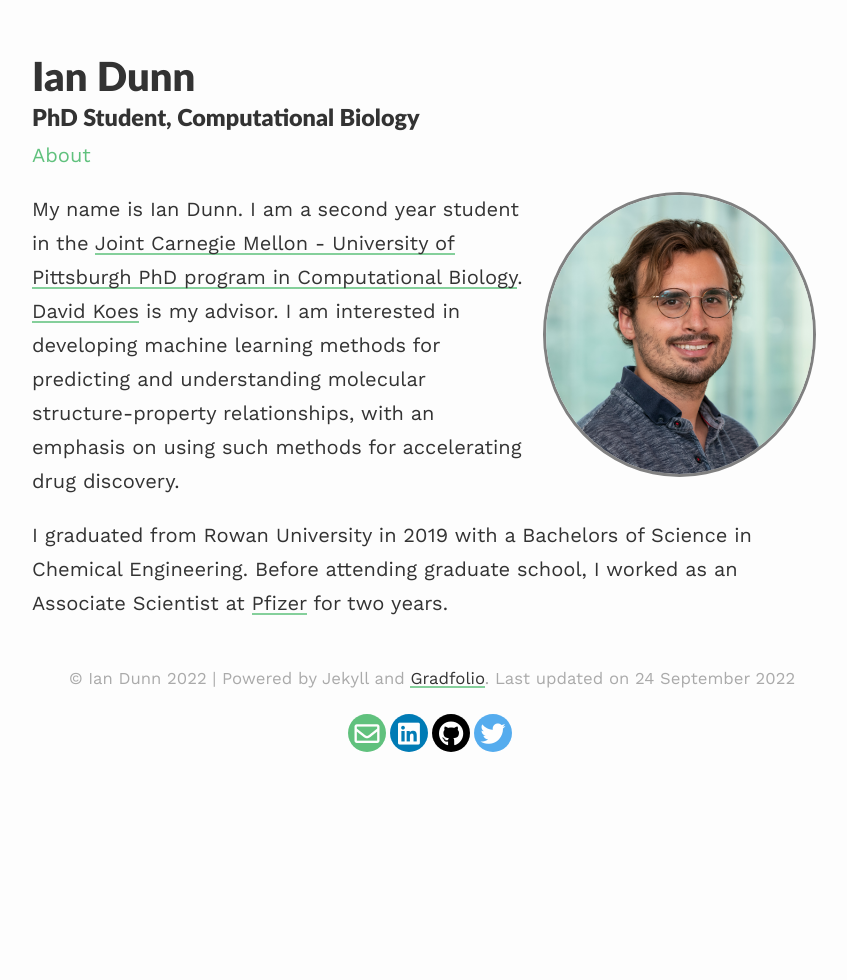
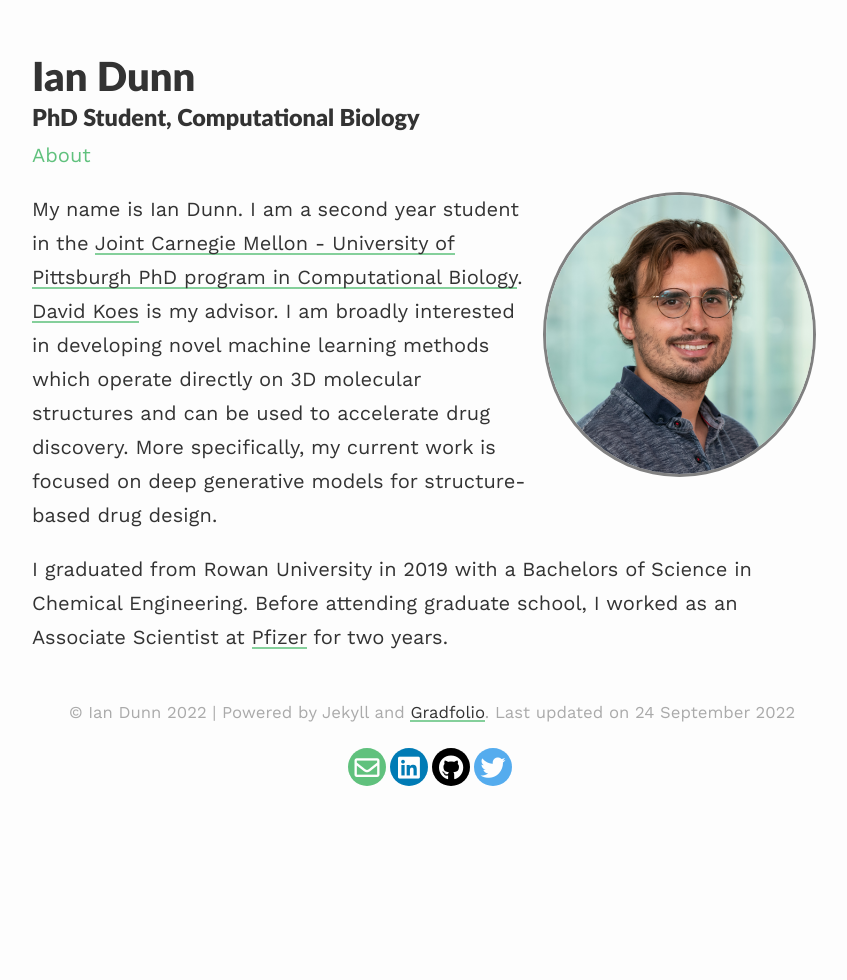
Before and after one commit to Dunni3/dunni3.github.io, a Jekyll site: the page built from index.md, in a window 1280 px wide. Shown: the whole page, without its empty margins (208-1055 px from the left). Built offline with Jekyll 4.4.1, drawn with Linux system fonts in a browser that asks for light colours; nearby versions of some CDN libraries.

Commit message:
updated research description

```diff
--- a/index.md
+++ b/index.md
@@ -7,6 +7,6 @@ profile:
 published: true
 ---
 
-My name is Ian Dunn. I am a second year student in the [Joint Carnegie Mellon - University of Pittsburgh PhD program in Computational Biology](http://www.compbio.cmu.edu). [David Koes](http://bits.csb.pitt.edu/) is my advisor. I am interested in developing machine learning methods for predicting and understanding molecular structure-property relationships, with an emphasis on using such methods for accelerating drug discovery.
+My name is Ian Dunn. I am a second year student in the [Joint Carnegie Mellon - University of Pittsburgh PhD program in Computational Biology](http://www.compbio.cmu.edu). [David Koes](http://bits.csb.pitt.edu/) is my advisor. I am broadly interested in developing novel machine learning methods which operate directly on 3D molecular structures and can be used to accelerate drug discovery. More specifically, my current work is focused on deep generative models for structure-based drug design.
 
 I graduated from Rowan University in 2019 with a Bachelors of Science in Chemical Engineering. Before attending graduate school, I worked as an Associate Scientist at [Pfizer](https://www.pfizer.com/) for two years.
```
